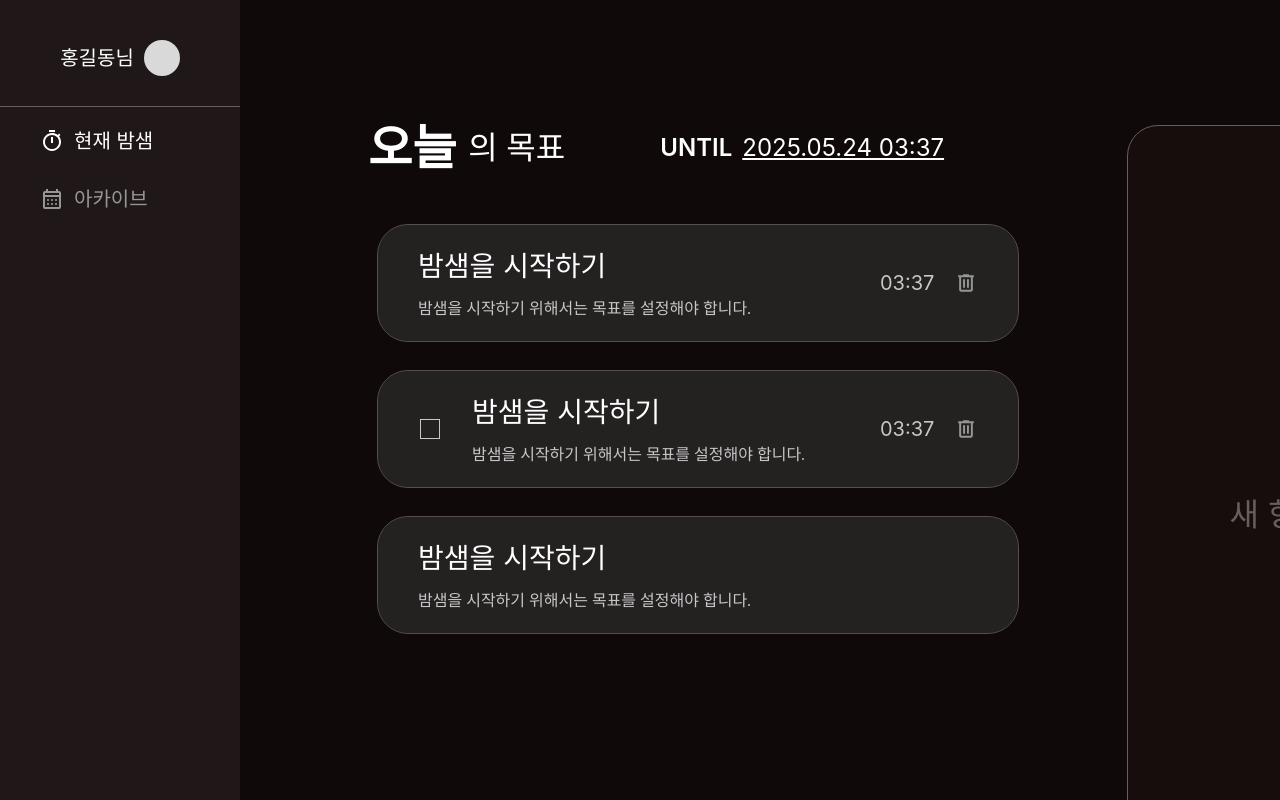
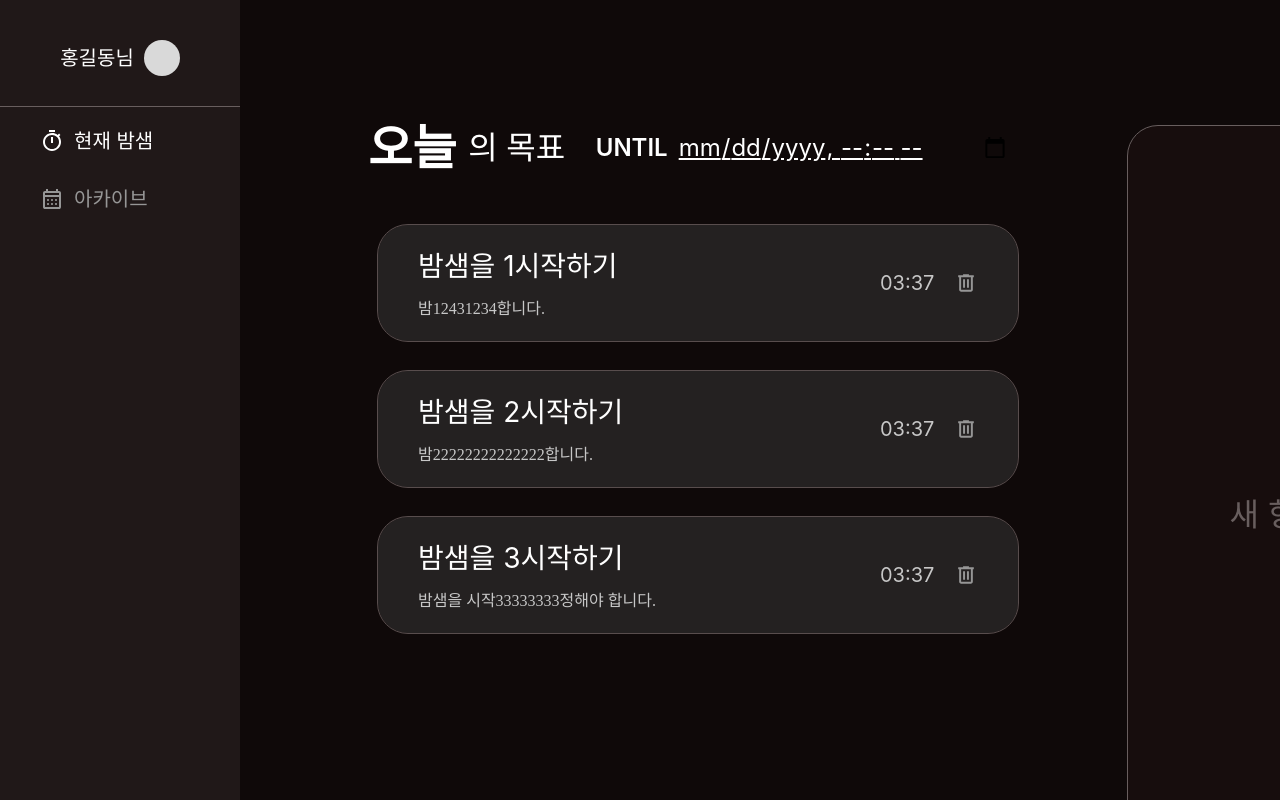
Before and after one commit to alexander050211/yellow-headed-blackbird-frontend, a React (Vite) app: page /current in a window 1280 px wide. Both pictures are taken after a click on the button "새 밤샘 진행하기". Shown: the top 800 px of the page. Built offline with nearby package versions, Linux system fonts and the light colour scheme.

Commit message:
step2 done (maybe?)

```diff
--- a/src/components/subtask.tsx
+++ b/src/components/subtask.tsx
@@ -44,7 +44,7 @@ export const Subtask: React.FC<SubtaskProps> = ({
           </div>
         </div>
         {!archived && (
-          <div className="justify-start text-[#c7c7c7] text-xl font-normal font-['Inter']">{dueDate}</div>
+          <div className="justify-start text-[#c7c7c7] text-xl font-normal font-['Inter']">{dueDate.slice(-5)}</div>
         )}
         {!archived && (
           <button onClick={onClick3} className="w-6 h-6 relative overflow-hidden">
--- a/src/pages/current/step2.tsx
+++ b/src/pages/current/step2.tsx
@@ -13,6 +13,42 @@ export const Step2 = ({ setStep }: { setStep: (step: number) => void }) => {
   const [newCardDescription, setNewCardDescription] = useState("");
   const [newCardDueDate, setNewCardDueDate] = useState("");
 
+  const [diaryDueDate, setDiaryDueDate] = useState("");
+
+  interface Card {
+    title: string
+    description: string
+    dueDate: string
+    completed: boolean
+  }
+
+  const [cards, setCards] = useState<Card[]>([
+    {
+      title: "밤샘을 1시작하기",
+      description: "밤12431234합니다.",
+      dueDate: "03:37",
+      completed: false,
+    },
+    {
+      title: "밤샘을 2시작하기",
+      description: "밤22222222222222합니다.",
+      dueDate: "03:37",
+      completed: false,
+    },
+    {
+      title: "밤샘을 3시작하기",
+      description: "밤샘을 시작33333333정해야 합니다.",
+      dueDate: "03:37",
+      completed: false,
+    },
+  ]);
+
+  const handleDeleteCard = (index: number) => {
+    const updatedCards = [...cards];
+    updatedCards.splice(index, 1);
+    setCards(updatedCards);
+  };
+
   return (
     <div className="w-[1640px] h-full bg-[#0f0909] px-32 py-28 inline-flex flex-col justify-between items-start overflow-hidden">
       <div className="inline-flex justify-start items-end gap-[100px]">
@@ -26,57 +62,42 @@ export const Step2 = ({ setStep }: { setStep: (step: number) => void }) => {
             </div>
             <div className="w-[450px] px-10 py-5 rounded-[20px] flex justify-center items-center gap-2.5">
               <div className="justify-start text-white text-2xl font-semibold font-['Inter']">UNTIL</div>
-              <div className="justify-start text-white text-2xl font-normal font-['Inter'] underline">2025.05.24 03:37</div>
+              <input
+                className="justify-start text-white text-2xl font-normal font-['Inter'] underline"
+                placeholder="날짜를 입력하세요.."
+                type="datetime-local"
+                value={diaryDueDate}
+                onChange={(e) => {
+                  setDiaryDueDate(e.target.value);
+                }}
+              />
             </div>
           </div>
 
           {/* Task List */}
           <div className="h-[766px] p-2.5 flex flex-col justify-start items-center gap-[30px] overflow-hidden">
+            {
+              cards.map((card, index) => (
                 <Subtask
+                  key={index}
                   dataCheckboxExists={false}
                   dataBoxChecked="unchecked"
                   archived={false}
-              title="밤샘을 시작하기"
-              content="밤샘을 시작하기 위해서는 목표를 설정해야 합니다."
-              dueDate="03:37"
+                  title={card.title}
+                  content={card.description}
+                  dueDate={card.dueDate}
                   onClick1={() => {
                     setNewCardVisible(false);
                     localStorage.setItem("step", "3");
                     setStep(3);
                   }}
-              onClick2={(e) => { e.stopPropagation(); }}
-              onClick3={(e) => { e.stopPropagation(); }}
+                  onClick3={(e) => {
+                    e.stopPropagation();
+                    handleDeleteCard(index);
+                  }}
                 />
-            <Subtask
-              dataCheckboxExists={true}
-              dataBoxChecked="unchecked"
-              archived={false}
-              title="밤샘을 시작하기"
-              content="밤샘을 시작하기 위해서는 목표를 설정해야 합니다."
-              dueDate="03:37"
-              onClick1={() => {
-                setNewCardVisible(false);
-                localStorage.setItem("step", "3");
-                setStep(3);
-              }}
-              onClick2={(e) => { e.stopPropagation(); }}
-              onClick3={(e) => { e.stopPropagation(); }}
-            />
-            <Subtask
-              dataCheckboxExists={false}
-              dataBoxChecked="unchecked"
-              archived={true}
-              title="밤샘을 시작하기"
-              content="밤샘을 시작하기 위해서는 목표를 설정해야 합니다."
-              dueDate="03:37"
-              onClick1={() => {
-                setNewCardVisible(false);
-                localStorage.setItem("step", "3");
-                setStep(3);
-              }}
-              onClick2={(e) => { e.stopPropagation(); }}
-              onClick3={(e) => { e.stopPropagation(); }}
-            />
+              ))
+            }
           </div>
         </div>
         <div className="h-[855px] inline-flex flex-col justify-center items-end gap-8">
@@ -127,16 +148,37 @@ export const Step2 = ({ setStep }: { setStep: (step: number) => void }) => {
               />
 
               {/* Buttons */}
-              <div className="w-full items-end justify-end mt-0 h-16 flex-row inline-flex justify-between items-center gap-5">
+              <div className="w-full items-end justify-end mt-0 h-16 flex-row inline-flex gap-5">
                 <button
-                  onClick={() => { setNewCardVisible(false); }}
+                  onClick={() => {
+                    setNewCardVisible(false);
+                    setNewCardTitle("");
+                    setNewCardDescription("");
+                    setNewCardDueDate("");
+                  }}
                   className="w-16 h-16 relative bg-[#584d4d] rounded-[32px] overflow-hidden"
                 >
                   <div className="w-10 h-10 left-[12px] top-[12px] absolute overflow-hidden">
                     <img src={GrayClose} alt="Close" className="w-10 h-10" />
                   </div>
                 </button>
-                <button  className="w-16 h-16 relative bg-[#584d4d] rounded-[32px] overflow-hidden">
+                <button
+                  onClick={() => {
+                    const updatedCards = [...cards];
+                    updatedCards.push({
+                      title: newCardTitle,
+                      description: newCardDescription,
+                      dueDate: newCardDueDate,
+                      completed: false,
+                    });
+                    setCards(updatedCards);
+                    setNewCardVisible(false);
+                    setNewCardTitle("");
+                    setNewCardDescription("");
+                    setNewCardDueDate("");
+                  }}
+                  className="w-16 h-16 relative bg-[#584d4d] rounded-[32px] overflow-hidden"
+                >
                   <div className="w-8 h-8 left-[16px] top-[16px] absolute overflow-hidden">
                     <img src={GrayCheck} alt="Check" className="w-8 h-8" />
                   </div>
```
Lines whose indentation alone changed are shown as unchanged.
